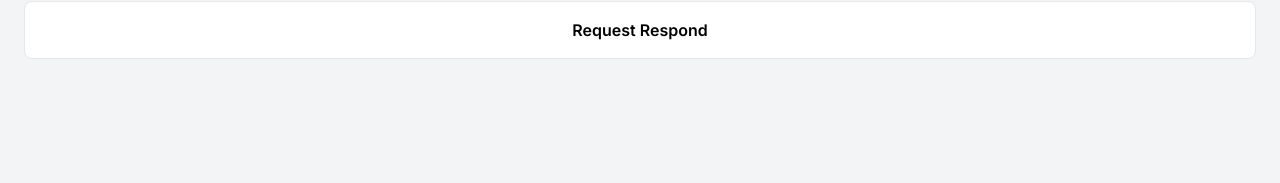
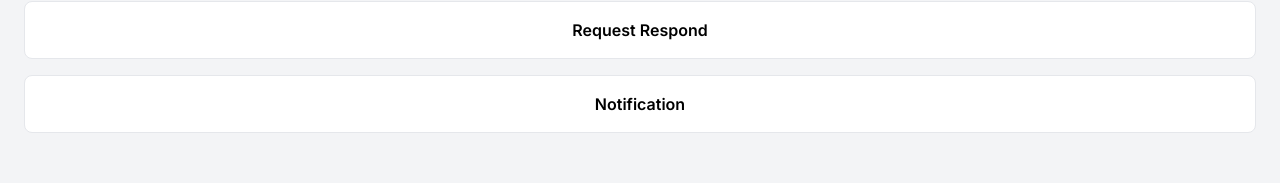
Before and after one commit to Skiddygoat15/Neighbourhood-Walk, a Next.js app in the folder frontend/: page /home-walker in a window 1280 px wide. Shown: the part 341-524 px from the top of the page. Built offline with nearby package versions, Linux system fonts and the light colour scheme.

Commit message:
update home-walker && notification-walker

```diff
--- a/frontend/src/app/globals.css
+++ b/frontend/src/app/globals.css
@@ -40,3 +40,8 @@ body {
   margin-bottom: 10px;
   border-radius: 5px;
 }
+
+.flex.flex-col {
+  max-height: 100vh; /* 确保不超过视口高度 */
+  overflow-y: auto; /* 启用滚动 */
+}
--- a/frontend/src/app/home-walker/page.js
+++ b/frontend/src/app/home-walker/page.js
@@ -44,6 +44,13 @@ export default function HomeWalker() {
             Request Respond
           </button>
         </div>
+
+        <div className="mt-4">
+          <button onClick={() => handleNavigation('/notification-walker')}
+              className="w-full bg-white border rounded-lg p-4 text-center font-semibold">
+            Notification
+          </button>
+        </div>
       </div>
 
       <div className="fixed bottom-0 w-full bg-white border-t">
--- a/frontend/src/app/notification-page/page.js
+++ b/frontend/src/app/notification-walker/page.js
@@ -116,8 +116,9 @@ export default function Home() {
                 if (!response.ok) {throw new Error('Network response was not ok1');}
                 return response.json();})
             .then(data => {
-                // console.info(data)
-                setStatusCards(data);})// 设置整个返回数据为状态卡片
+                // console.info(data);
+                setStatusCards(data);
+            })// 设置整个返回数据为状态卡片
             .catch(error => {
                 console.error('Error fetching data:', error);});
         },[userId]);
@@ -176,7 +177,7 @@ export default function Home() {
         },[walkerRequestId]);
 
     return (
-        <div className="flex flex-col h-screen bg-gray-100 p-4">
+        <div className="flex flex-col h-screen bg-gray-100 p-4" style={{ overflowY: 'auto' }}>
             <Header title="Emma-parent" navigateTo={"/message"}/>
             {/* 保护性检查，只有当statusCards是非空数组时，才渲染 */}
 
@@ -194,12 +195,12 @@ export default function Home() {
     );
     // {statusCards && statusCards.length > 0 && statusCards.map((card, index) => {
     //     // 直接在 map 回调中执行 console.log
-    //     console.log('Card Details:', card);
+    //     console.log(new Date(card.time));
     //     return (
     //         <StatusCard
     //             key={index}
-    //             parentId={card.parentId}
-    //             walkerId={card.walkerRequest}
+    //             parentId={parentId}
+    //             walkerId={walkerId}
     //             statusPrevious={card.statusPrevious}
     //             statusChanged={card.statusChanged}
     //             time={card.time}
--- a/frontend/src/components/Header.js
+++ b/frontend/src/components/Header.js
@@ -3,13 +3,20 @@
 import { useRouter } from 'next/navigation';
 
 
-const Header = ({title, navigateTo}) => {
+const Header = ({title, onBack}) => {
 
     const router = useRouter();
 
+    const goBack = () => {
+        if (onBack) {
+            onBack();  // 如果提供了 onBack 函数，使用它
+        } else {
+            router.back();  // 否则使用 useRouter 的 back 方法返回上一页
+        }
+    };
     return (
         <div className="flex items-center mb-4">
-            <svg onClick={() => router.push(navigateTo)} className="h-6 w-6 cursor-pointer" fill="none"
+            <svg onClick={goBack} className="h-6 w-6 cursor-pointer" fill="none"
                  stroke="currentColor" viewBox="0 0 24 24" xmlns="http://www.w3.org/2000/svg">
                 <path strokeLinecap="round" strokeLinejoin="round" strokeWidth="2" d="M15 19l-7-7 7-7"></path>
             </svg>
```
Also changed, not shown: 1 other file (tests, documents, lock files or other folders).
